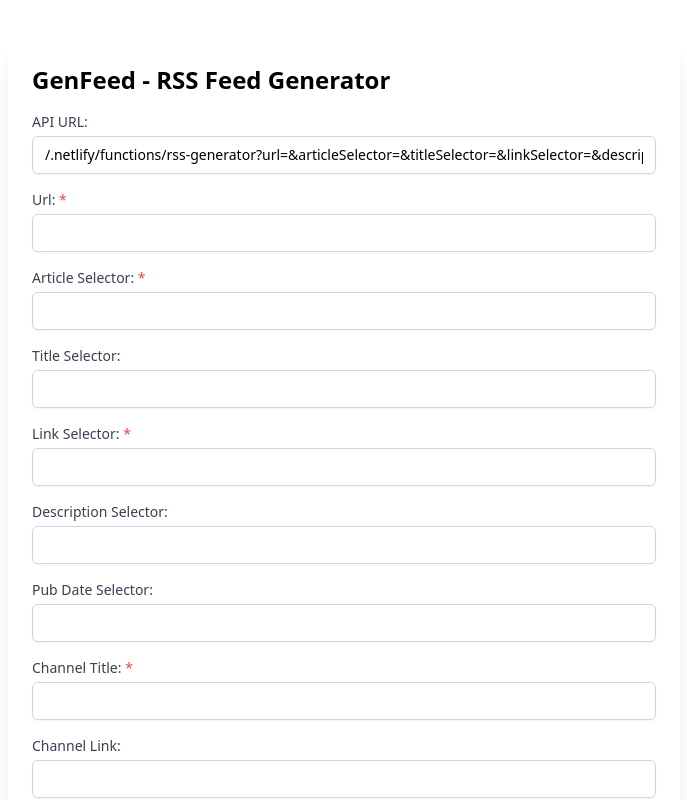
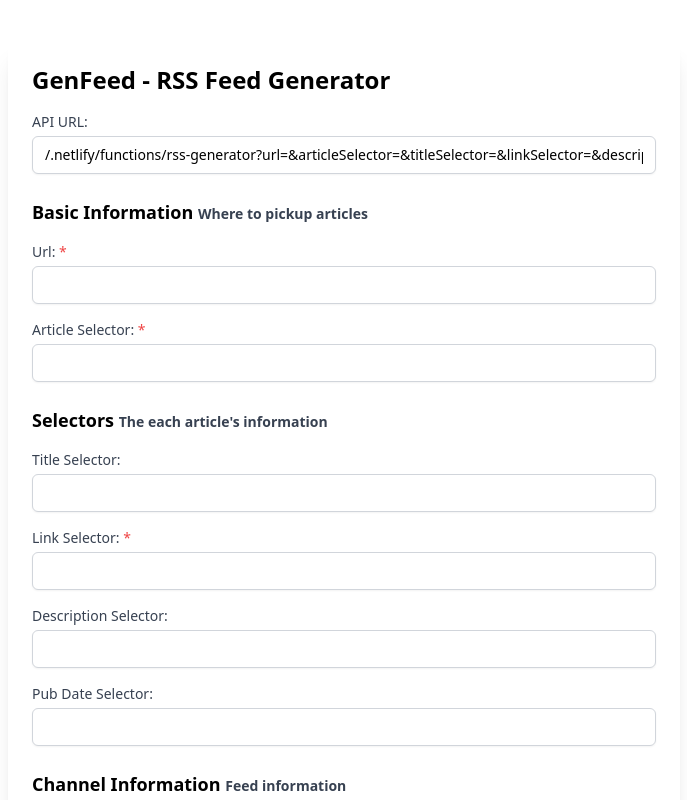
Before and after one commit to peccu/generate-feed-from-web, a React (Vite) app: page / in a window 1280 px wide. Shown: the top 800 px of the page, without its empty margins (296-983 px from the left). Built offline with nearby package versions, Linux system fonts and the light colour scheme.

Commit message:
add grouping

```diff
--- a/src/GenFeed.tsx
+++ b/src/GenFeed.tsx
@@ -18,6 +18,28 @@
   const [error, setError] = useState("");
   const [apiUrl, setApiUrl] = useState("");
   const required = ["url", "articleSelector", "linkSelector", "channelTitle"];
+  const groups = {
+    basic: {
+      title: "Basic Information",
+      description: "Where to pickup articles",
+      keys: ["url", "articleSelector"],
+    },
+    selectors: {
+      title: "Selectors",
+      description: "The each article's information",
+      keys: [
+        "titleSelector",
+        "linkSelector",
+        "descriptionSelector",
+        "pubDateSelector",
+      ],
+    },
+    channel: {
+      title: "Channel Information",
+      description: "Feed information",
+      keys: ["channelTitle", "channelLink", "channelDescription"],
+    },
+  };
   const [copyFeedback, setCopyFeedback] = useState("");
 
   useEffect(() => {
@@ -105,7 +127,7 @@
   return (
     <div className="max-w-2xl mx-auto mt-10 p-6 bg-white rounded-lg shadow-xl">
       <h1 className="text-2xl font-bold mb-4">GenFeed - RSS Feed Generator</h1>
-      <form onSubmit={handleSubmit} className="space-y-4">
+      <form onSubmit={handleSubmit} className="space-y-6">
         <div>
           <label
             htmlFor="apiUrl"
@@ -123,8 +145,18 @@
               focus:outline-none focus:border-sky-500 focus:ring-1 focus:ring-sky-500"
           />
         </div>
-        {Object.keys(formData).map((key) => (
-          <InputField name={key} isRequired={required.indexOf(key) >= 0} />
+        {Object.keys(groups).map((group) => (
+          <div className="space-y-4">
+            <h2 className="text-lg font-semibold">
+              {groups[group].title}{" "}
+              <span className="text-sm text-gray-700">
+                {groups[group].description}
+              </span>
+            </h2>
+            {groups[group].keys.map((key: string) => (
+              <InputField name={key} isRequired={required.indexOf(key) >= 0} />
+            ))}
+          </div>
         ))}
         <button
           type="submit"
```
